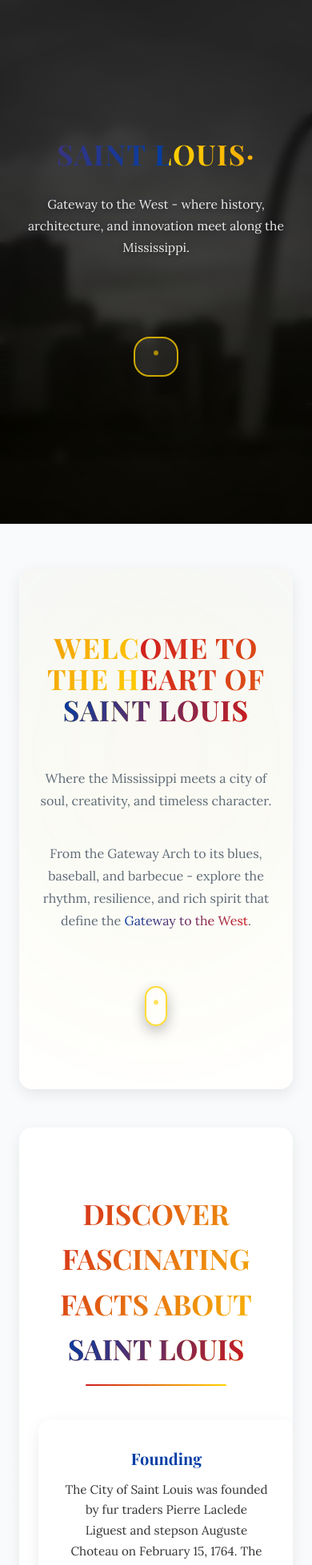
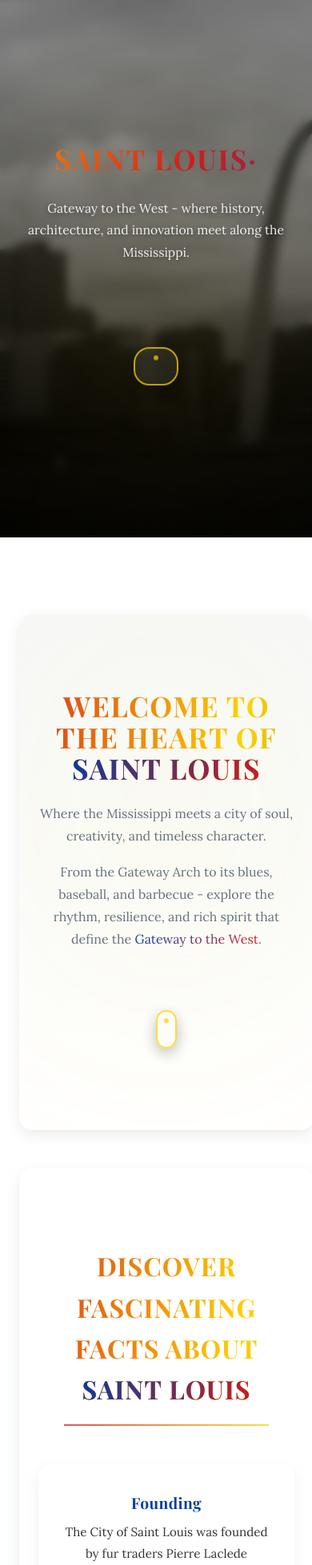
Before and after one commit to mcckyle/saint-louis-facts, a React (Vite) app: page / in a window 390 px wide. Shown: the part 20-1977 px from the top of the page at 80% size. Built offline with nearby package versions, Linux system fonts and the light colour scheme.

Commit message:
index.html: Update the meta description word choice.

```diff
--- a/index.html
+++ b/index.html
@@ -6,14 +6,13 @@
     <title>Saint Louis Facts · Gateway to the West</title>
     <meta
       name="description"
-      content="Discover the culture, architecture, and legacy of Saint Louis - where innovation meets the Mississippi."
+      content="Explore the culture, architecture, and enduring spirit of Saint Louis - where history meets innovation beneath the Gateway Arch."
     />
-
     <meta name="theme-color" content="#003DA5" />
     <meta name="color-scheme" content="light dark" />
 
+    <link rel="icon" type="image/svg+xml" href="/vite.svg" />
     <link rel="manifest" href="/manifest.json" />
-    <link rel="icon" type="image/svg+xml" href="/vite.svg" />
 
     <!-- External Fonts Imports. -->
     <link rel="preconnect" href="https://fonts.googleapis.com" />
@@ -26,7 +25,6 @@
     <!-- Preload the Header Image. -->
     <link rel="preload" as="image" href="/src/assets/images/gateway-arch-background.jpg" />
   </head>
-
   <body>
     <a href="#main" class="skip-link">Skip to main content</a>
 
--- a/src/App.css
+++ b/src/App.css
@@ -27,11 +27,9 @@
     --color-highlight: var(--stl-yellow);
     --color-inverse: var(--stl-white);
 
-    /* Fonts. */
+    /* Fonts and Motion. */
     --font-heading: "Playfair Display", serif;
     --font-body: "Lora", serif;
-
-    /* Shapes and Motion. */
     --border-radius: 16px;
     --shadow-soft: 0 6px 18px rgba(0, 0, 0, 0.08);
 
@@ -58,10 +56,10 @@
     flex-direction: column;
     min-height: 100vh;
 
-    background: linear-gradient(180deg, var(--color-bg), var(--color-bg-alt) 70%);
-
+    background: var(--color-bg);
     color: var(--color-text);
     font-family: var(--font-body);
+    scroll-behavior: smooth;
 
     transition: background 0.4s ease, color 0.4s ease;
 }
@@ -70,26 +68,33 @@
 {
     flex: 1;
     display: grid;
-    gap: clamp(3rem, 5vw, 5rem);
-    padding-block: clamp(3.5rem, 6vw, 5rem);
+    gap: clamp(3rem, 6vw, 6rem);
+    padding-block: clamp(3.5rem, 7vw, 6rem);
     padding-inline: var(--section-padding-x);
+
+    background: linear-gradient(180deg, var(--color-bg-alt), transparent 90%);
 }
 
-/* Section Containers Styles. */
+/* ====================================
+   Section Containers Styles.
+======================================= */
 section
 {
     background: var(--color-bg-alt);
     border-radius: var(--border-radius);
     box-shadow: var(--shadow-soft);
-    padding: clamp(2.25rem, 4vw, 3.5rem);
+    padding: clamp(2.25rem, 4vw, 3.25rem);
+    opacity: 0;
+    transform: translateY(40px);
 
-    transition: transform 0.25s ease, box-shadow 0.25s ease;
+    transition: transform 0.3s ease, box-shadow 0.3s ease;
+    animation: sectionFade 1s ease forwards;
 }
 
 section:hover
 {
-    transform: translateY(-3px);
-    box-shadow: 0 8px 28px rgba(0, 0, 0, 0.1);
+    transform: translateY(-4px);
+    box-shadow: 0 12px 30px rgba(0, 0, 0, 0.07);
 }
 
 /* ====================================
@@ -99,6 +104,7 @@ h1, h2, h3
 {
     font-family: var(--font-heading);
     margin: 0 0 1rem;
+    letter-spacing: 0.02em;
 }
 
 h1
@@ -123,22 +129,22 @@ h3
 ======================================= */
 button
 {
+    border-radius: 50px;
     background: linear-gradient(120deg, var(--color-primary), var(--color-accent));
 
+    color: var(--color-inverse);
+    padding: 0.8rem 1.6rem;
+    font-weight: 600;
     border: none;
-    border-radius: 999px;
-    color: var(--color-inverse);
-    padding: 0.85rem 1.6rem;
-    font-weight: 600;
-    font-size: 1rem;
-    box-shadow: 0 3px 12px rgba(0, 0, 0, 0.25);
+    cursor: pointer;
 
-    transition: all 0.3s ease;
+    transition: transform 0.25s ease, box-shadow 0.25s ease;
 }
 
-button:hover, button:focus-visible
+button:hover,
+button:focus-visible
 {
-    transform: translateY(-3px) scale(1.03);
+    transform: translateY(-3px);
     box-shadow: 0 6px 20px rgba(0, 0, 0, 0.3);
 }
 
@@ -156,11 +162,11 @@ button:hover, button:focus-visible
     position: fixed;
     left: 1rem;
     top: 1rem;
-    background: var(--color-elevated);
+    background: var(--color-bg-alt);
     color: var(--color-primary);
     padding: 0.6rem 1rem;
     border-radius: var(--border-radius);
-    box-shadow: var(--shadow-sm);
+    box-shadow: var(--shadow-soft);
     border: 1px solid var(--color-border);
 
     z-index: 1000;
@@ -180,3 +186,8 @@ button:hover, button:focus-visible
     from { opacity: 0; transform: translateY(24px); }
     to { opacity: 1; transform: translateY(0); }
 }
+
+@keyframes sectionFade
+{
+    to { opacity: 1; }
+}
--- a/src/components/FunFactsList/FunFactsList.css
+++ b/src/components/FunFactsList/FunFactsList.css
@@ -5,11 +5,10 @@
 ======================================= */
 .fun-facts
 {
-    padding: var(--section-padding-y) var(--section-padding-x);
+    padding-block: clamp(6rem, 10vw, 8rem);
+    padding-inline: var(--section-padding-x);
     background: linear-gradient(180deg, var(--color-bg-alt), var(--color-bg));
     text-align: center;
-    overflow: hidden;
-    box-shadow: var(--shadow-soft);
 }
 
 .facts-inner
@@ -22,16 +21,23 @@
 .fun-facts-heading
 {
     font-family: var(--font-heading);
-    font-size: clamp(2.2rem, 5vw, 3.2rem);
+    font-size: clamp(2rem, 5vw, 3rem);
     text-transform: uppercase;
-    margin-bottom: 2.6rem;
+    letter-spacing: 0.03em;
+    margin-bottom: 2.2rem;
 
-    background: linear-gradient(120deg, var(--color-accent), var(--color-highlight));
+    background: linear-gradient(
+      100deg,
+      var(--color-accent),
+      var(--color-highlight),
+      var(--color-primary)
+    );
 
     -webkit-background-clip: text;
     -webkit-text-fill-color: transparent;
+    background-size: 200%;
 
-    animation: shimmer 12s ease-in-out infinite;
+    animation: gradientShift 22s ease-in-out infinite alternate;
 }
 
 /* Shimmer Underline. */
@@ -40,12 +46,16 @@
     content: "";
     display: block;
     height: 2px;
-    width: 60%;
-    max-width: 340px;
-    margin: 1rem auto 0;
-    border-radius: 3px;
+    width: 80%;
+    max-width: 260px;
+    margin: 1.2rem auto 0;
+    opacity: 0.75;
 
-    background: linear-gradient(90deg, var(--color-accent), var(--color-highlight));
+    background: linear-gradient(
+      90deg,
+      var(--color-accent),
+      var(--color-highlight)
+    );
 }
 
 /* Fact List Grid Layout Styling. */
@@ -53,8 +63,9 @@
 {
     display: grid;
     grid-template-columns: repeat(auto-fit, minmax(320px, 1fr));
-    gap: 2rem;
+    gap: clamp(1.8rem, 3vw, 2.4rem);
 
+    margin-top: 3rem;
     padding: 0;
     list-style: none;
 }
@@ -62,42 +73,41 @@
 /* Fact Item Card Styling. */
 .fact-item
 {
-    background: var(--color-bg-alt);
+    background: rgba(255, 255, 255, 0.04);
     border-radius: var(--border-radius);
     padding: 2rem;
 
-    border: 1px solid rgba(255, 255, 255, 0.05);
-    box-shadow: var(--shadow-soft);
-    backdrop-filter: blur(10px);
+    border: 1px solid rgba(255, 255, 255, 0.08);
+    box-shadow: 0 6px 18px rgba(0, 0, 0, 0.06);
+    backdrop-filter: blur(6px);
 
-    transition: all var(--transition);
+    transition: transform 0.3s ease, box-shadow 0.3s ease;
 }
 
 /* Hover Interaction - Golden Glowing Visual Effect. */
 .fact-item:hover
 {
     transform: translateY(-6px);
-    border-color: var(--color-accent);
-    box-shadow: 0 8px 24px rgba(0, 0, 0, 0.1);
+    box-shadow: 0 10px 28px rgba(0, 0, 0, 0.1);
 }
 
 /* Fact Title Styling. */
 .fact-title
 {
     font-family: var(--font-heading);
-    font-size: 1.35rem;
+    font-size: 1.3rem;
     color: var(--color-primary);
-    margin-bottom: 0.6rem;
+    margin-bottom: 0.5rem;
 }
 
 /* Fact Description Styling. */
 .fact-description
 {
     font-size: 1rem;
-    line-height: 1.7;
+    line-height: 1.75;
     color: var(--color-text);
+    opacity: 0.9;
     margin-bottom: 1.2rem;
-    opacity: 0.9;
 }
 
 /* Fact Sources Styling. */
@@ -106,7 +116,7 @@
     display: flex;
     flex-wrap: wrap;
     justify-content: center;
-    gap: 0.6rem;
+    gap: 0.5rem;
 }
 
 .sources-label
@@ -117,30 +127,32 @@
 
 .source-link
 {
-    border: 1px solid var(--stl-border);
-    background: rgba(255, 255, 255, 0.03);
+    padding: 0.35rem 0.9rem;
+    font-size: 0.85rem;
+    border-radius: 9999px;
     color: var(--color-primary);
-    padding: 0.4rem 1rem;
-    border-radius: 9999px;
-    font-size: 0.85rem;
     text-decoration: none;
+    border: 1px solid rgba(255, 255, 255, 0.08);
 
     transition: all 0.25s ease;
 }
 
 .source-link:hover
 {
-    background: linear-gradient(120deg, var(--color-highlight), var(--color-accent));
+    background: linear-gradient(
+      120deg,
+      var(--color-highlight),
+      var(--color-accent)
+    );
+
     color: var(--color-bg);
-    border-color: var(--color-accent);
-    box-shadow: var(--shadow-soft);
 }
 
 /* Animations Styles. */
-@keyframes shimmer
+@keyframes gradientShift
 {
-    0% { background-position: 0% center; }
-    100% { background-position: 200% center; }
+    from { background-position: 0% center; }
+    to { background-position: 100% center; }
 }
 
 /* Mobile Responsiveness Design. */
@@ -148,7 +160,7 @@
 {
     .fact-title
     {
-        font-size: 1.25rem;
+        font-size: 1.2rem;
     }
 
     .fact-description
--- a/src/components/Header/Header.css
+++ b/src/components/Header/Header.css
@@ -6,7 +6,6 @@
 .header
 {
     position: relative;
-    width: 100%;
     height: 100vh;
 
     display: grid;
@@ -32,15 +31,15 @@
     width: 100%;
     height: 100%;
     object-fit: cover;
-    filter: brightness(65%) contrast(1.15) grayscale(1);
-    transform: scale(1.05);
+    filter: brightness(68%) contrast(1.1) grayscale(1);
+    transform: scale(1.03);
 
-    transition: transform 10s ease, filter 2.5s ease;
+    transition: transform 12s ease, filter 3s ease;
 }
 
 .header:hover .header-image
 {
-    transform: scale(1.08);
+    transform: scale(1.05);
     filter: brightness(75%) contrast(1.2);
 }
 
@@ -52,12 +51,8 @@
     display: grid;
     place-items: center;
 
-    background: radial-gradient(
-      circle at 50% 70%,
-      rgba(0, 0, 0, 0.5) 0%,
-      rgba(0, 0, 0, 0.8) 80%
-    ),
-    linear-gradient(to top, rgba(255, 215, 0, 0.08), transparent 70%);
+    background: linear-gradient(to top, rgba(0, 0, 0, 0.78) 0%, rgba(0, 0, 0, 0.35) 45%),
+                radial-gradient(circle at 50% 70%, rgba(255, 210, 0, 0.12), transparent 85%);
 
     backdrop-filter: blur(6px);
 }
@@ -67,45 +62,38 @@
 {
     text-align: center;
     max-width: 720px;
-    padding: 2.5rem 1rem;
+    padding: 2rem 1rem;
 
-    animation: fadeInUp 1.2s ease forwards;
+    animation: fadeInUp 1.3s ease forwards;
 }
 
 /* Title With Gradient Styling. */
 .header-title
 {
     font-family: var(--font-heading);
-    font-size: clamp(3rem, 6vw, 5rem);
-    letter-spacing: 1.5px;
+    font-size: clamp(2.8rem, 6vw, 4.8rem);
     text-transform: uppercase;
-    margin-bottom: 1.25rem;
+    letter-spacing: 2px;
 
-    background: linear-gradient(
-      100deg,
-      var(--color-highlight),
-      var(--color-accent),
-      var(--color-primary)
-    );
+    background: linear-gradient(120deg, var(--color-highlight), var(--color-accent), var(--color-primary));
 
-    background-size: 300%;
+    background-size: 200%;
     -webkit-background-clip: text;
     -webkit-text-fill-color: transparent;
 
-    animation: shimmer 12s ease-in-out infinite;
+    animation: gradientShift 16s ease-in-out infinite alternate;
 }
 
 /* Subtitle Styling. */
 .header-subtitle
 {
-    font-family: var(--font-body);
-    font-size: clamp(1rem, 2vw, 1.25rem);
     color: rgba(255, 255, 255, 0.9);
-    margin: 0 auto 3rem;
+    font-size: clamp(1rem, 1.8vw, 1.25rem);
     line-height: 1.75;
-    max-width: 600px;
+    margin-top: 1.25rem;
+    margin-bottom: 3rem;
 
-    text-shadow: 0 2px 6px rgba(0, 0, 0, 0.5);
+    text-shadow: 0 2px 6px rgba(0, 0, 0, 0.45);
 }
 
 /* Scroll Cue Styling. */
@@ -115,18 +103,18 @@
     align-items: center;
     justify-content: center;
 
-    width: 3rem;
-    height: 3rem;
+    width: 3.25rem;
+    height: 3.25rem;
 
     border-radius: 50%;
     border: 1.5px solid var(--color-highlight);
-    background: rgba(255, 255, 255, 0.12);
+    background: rgba(255, 255, 255, 0.1);
 
     color: var(--color-highlight);
-    backdrop-filter: blur(6px);
+    backdrop-filter: blur(8px);
     box-shadow: 0 6px 18px rgba(0, 0, 0, 0.35);
 
-    transition: all 0.3s ease;
+    transition: all 0.35s ease;
     animation: float 3.6s ease-in-out infinite;
 }
 
@@ -135,13 +123,14 @@
 {
     transform: translateY(-8px) scale(1.08);
     color: var(--color-accent);
+    border-color: var(--color-accent);
 }
 
 /* Keyframes Styles. */
-@keyframes shimmer
+@keyframes gradientShift
 {
     0%  { background-position: 0% center; }
-    100% { background-position: 200% center; }
+    100% { background-position: 100% center; }
 }
 
 @keyframes float
@@ -161,18 +150,19 @@
 {
     .header
     {
-        height: 80vh;
+        height: 82vh;
     }
 
     .header-title
     {
-        font-size: clamp(2.2rem, 6vw, 3.8rem);
+        font-size: clamp(2.2rem, 6vw, 3.6rem);
     }
 
     .header-subtitle
     {
         font-size: 0.98rem;
-        max-width: 92%;
+        max-width: 90%;
+        margin-inline: auto;
     }
 
     .scroll-cue
--- a/src/components/Intro/Intro.css
+++ b/src/components/Intro/Intro.css
@@ -6,14 +6,12 @@
 .intro
 {
     position: relative;
-    padding: var(--section-padding-y) var(--section-padding-x);
     text-align: center;
+    padding-block: clamp(6rem, 10vw, 8rem);
+    padding-inline: var(--section-padding-x);
     background: linear-gradient(180deg, var(--color-bg), var(--color-bg-alt));
     overflow: hidden;
     isolation: isolate;
-    box-shadow: var(--shadow-soft);
-
-    animation: fadeInUp 1.2s var(--transition);
 }
 
 /* Ambient Glow Styles. */
@@ -24,11 +22,12 @@
     inset: -25%;
     background: radial-gradient(
       circle at 50% 40%,
-      rgba(255, 215, 0, 0.05),
+      rgba(255, 215, 0, 0.07),
       transparent 80%
     );
 
-    filter: blur(100px);
+    filter: blur(120px);
+    opacity: 0.8;
     z-index: -1;
 }
 
@@ -36,49 +35,52 @@
 {
     max-width: 760px;
     margin-inline: auto;
-    display: flex;
-    flex-direction: column;
-    align-items: center;
 }
 
 /* Title Styles. */
 .intro-title
 {
     font-family: var(--font-heading);
-    font-size: clamp(2.6rem, 5.5vw, 3.8rem);
+    font-size: clamp(2.6rem, 5vw, 3.8rem);
     text-transform: uppercase;
-    letter-spacing: 1.1px;
-    margin-bottom: 2rem;
+    letter-spacing: 0.04em;
     line-height: 1.1;
+    margin-bottom: 1.4rem;
 
-    background: linear-gradient(120deg, var(--color-accent), var(--color-highlight));
+    background: linear-gradient(
+      100deg,
+      var(--color-accent),
+      var(--color-highlight),
+      var(--color-primary)
+    );
 
-    background-size: 200% auto;
+    background-size: 200%;
     -webkit-background-clip: text;
     -webkit-text-fill-color: transparent;
 
-    animation: shimmer 10s ease-in-out infinite;
+    animation: gradientShift 22s ease-in-out infinite alternate;
 }
 
 .intro-subtext
 {
-    font-size: clamp(1rem, 2vw, 1.15rem);
+    font-family: var(--font-body);
+    font-size: clamp(1rem, 1.6vw, 1.15rem);
     color: var(--color-text-muted);
     line-height: 1.75;
-    margin: 1.2rem 0;
+    margin: 1.1rem auto;
+    max-width: 640px;
 
-    transition: opacity var(--transition);
-}
-
-.intro-subtext:hover
-{
-    opacity: 1;
+    opacity: 0.95;
 }
 
 /* Highlighted Word Styles. */
 .highlight
 {
-    background: linear-gradient(120deg, var(--color-primary), var(--color-accent));
+    background: linear-gradient(
+      120deg,
+      var(--color-primary),
+      var(--color-accent)
+    );
 
     -webkit-background-clip: text;
     -webkit-text-fill-color: transparent;
@@ -87,12 +89,12 @@
 /* Scroll Cue (Mouse Shape) Styles. */
 .scroll-cue
 {
-    margin-top: 3rem;
-    opacity: 0.8;
+    margin-top: 3.5rem;
+    width: 26px;
+    height: 48px;
     border: 2px solid var(--color-highlight);
     border-radius: 20px;
-    width: 28px;
-    height: 50px;
+    opacity: 0.75;
     position: relative;
 
     transition: opacity var(--transition);
@@ -110,7 +112,7 @@
     border-radius: 50%;
     transform: translateX(-50%);
 
-    animation: scrollDot 1.8s ease-in-out infinite;
+    animation: scrollDot 2.3s ease-in-out infinite;
 }
 
 .scroll-cue:hover
@@ -119,22 +121,16 @@
 }
 
 /* Animations Styles. */
-@keyframes shimmer
+@keyframes gradientShift
 {
-    0% { background-position: 0% center; }
-    100% { background-position: 200% center; }
+    from { background-position: 0% center; }
+    to { background-position: 100% center; }
 }
 
 @keyframes scrollDot
 {
     0%, 100% { transform: translate(-50%, 0); opacity: 1; }
-    50% { transform: translate(-50%, 18px); opacity: 0.5; }
-}
-
-@keyframes fadeInUp
-{
-    from { opacity: 0; transform: translateY(24px); }
-    to { opacity: 1; transform: translateY(0); }
+    50% { transform: translate(-50%, 22px); opacity: 0.4; }
 }
 
 /* Responsive Design Styles. */
--- a/src/index.css
+++ b/src/index.css
@@ -25,13 +25,7 @@ body
     font-family: var(--font-body), system-ui, -apple-system, sans-serif;
     line-height: 1.6;
     color: var(--color-text);
-
-    background: linear-gradient(
-      180deg,
-      var(--color-bg),
-      var(--color-bg-alt) 60%,
-      var(--color-bg)
-    ) fixed;
+    background: var(--color-bg);
 
     -webkit-font-smoothing: antialiased;
     -moz-osx-font-smoothing: grayscale;
@@ -47,7 +41,7 @@ a
     color: var(--color-primary);
     font-weight: 500;
     text-decoration: none;
-    border-bottom: 2px solid transparent;
+    border-bottom: 1px solid transparent;
 
     transition: color var(--transition), border-color var(--transition);
 }
@@ -55,7 +49,7 @@ a
 a:hover
 {
     color: var(--color-accent);
-    border-color: currentColor;
+    border-color: var(--color-accent);
 }
 
 /* ====================================
@@ -65,6 +59,7 @@ p
 {
     margin: 0 0 1rem;
     font-size: 1.05rem;
+    line-height: 1.7;
     color: var(--color-text-muted);
 }
 
```
Also changed, not shown: src/components/Footer/Footer.css (+24 -22 lines), src/components/Footer/Footer.jsx (+6 -4 lines), src/components/Interactive/Interactive.css (+44 -31 lines), 4 other files (tests, documents, lock files or other folders).
